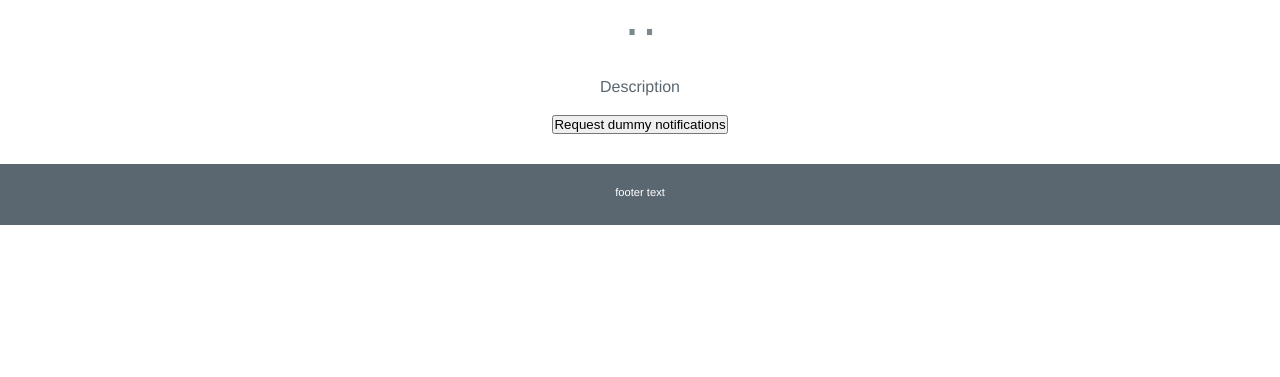
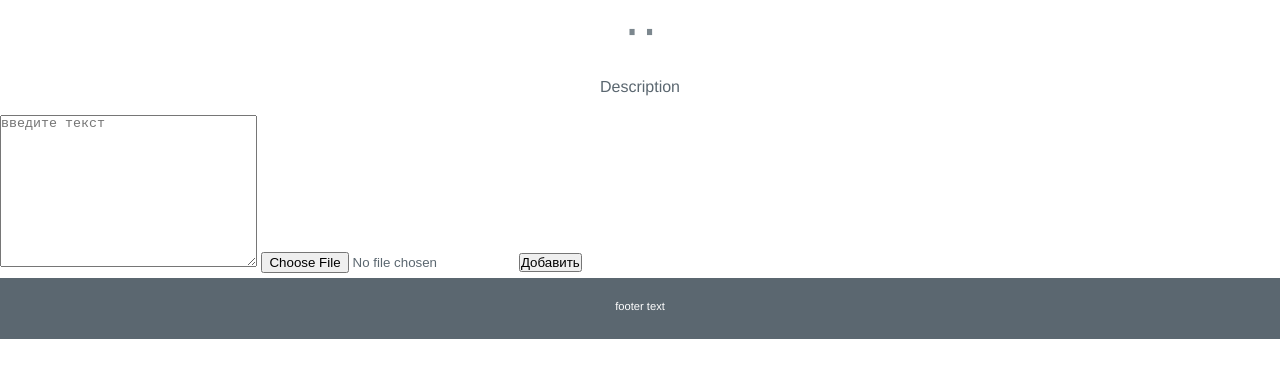
Before and after one commit to Pavel-Evdokimov/_ouchdb, a website: page public/index.html in a window 1280 px wide. Shown: the part 127-504 px from the top of the page. Drawn offline with Linux system fonts and the light colour scheme; files whose address does not match are found by name.

Commit message:
add new content

```diff
--- a/public/index.html
+++ b/public/index.html
@@ -22,7 +22,18 @@
       <p class="description">
         Description
       </p>
-      <button id="notifications">Request dummy notifications</button>
+      <!-- <button id="notifications">Request dummy notifications</button> -->
+      <form action="">
+        <textarea
+          name="text"
+          id="text"
+          cols="30"
+          rows="10"
+          placeholder="введите текст"
+        ></textarea>
+        <input type="file" name="photo" id="photo" />
+        <input type="button" value="Добавить" />
+      </form>
       <section id="content"></section>
     </main>
     <footer>
```
